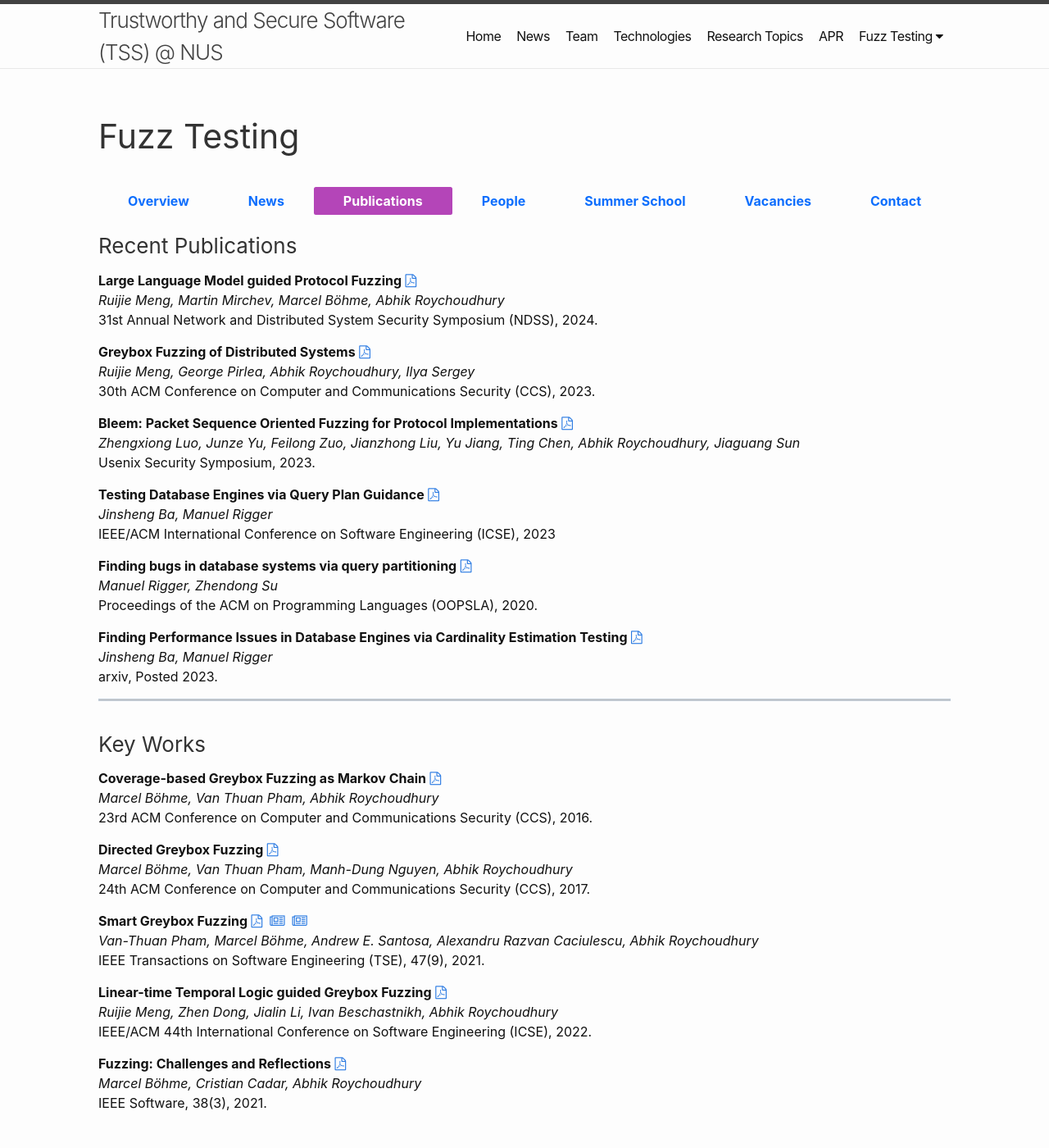
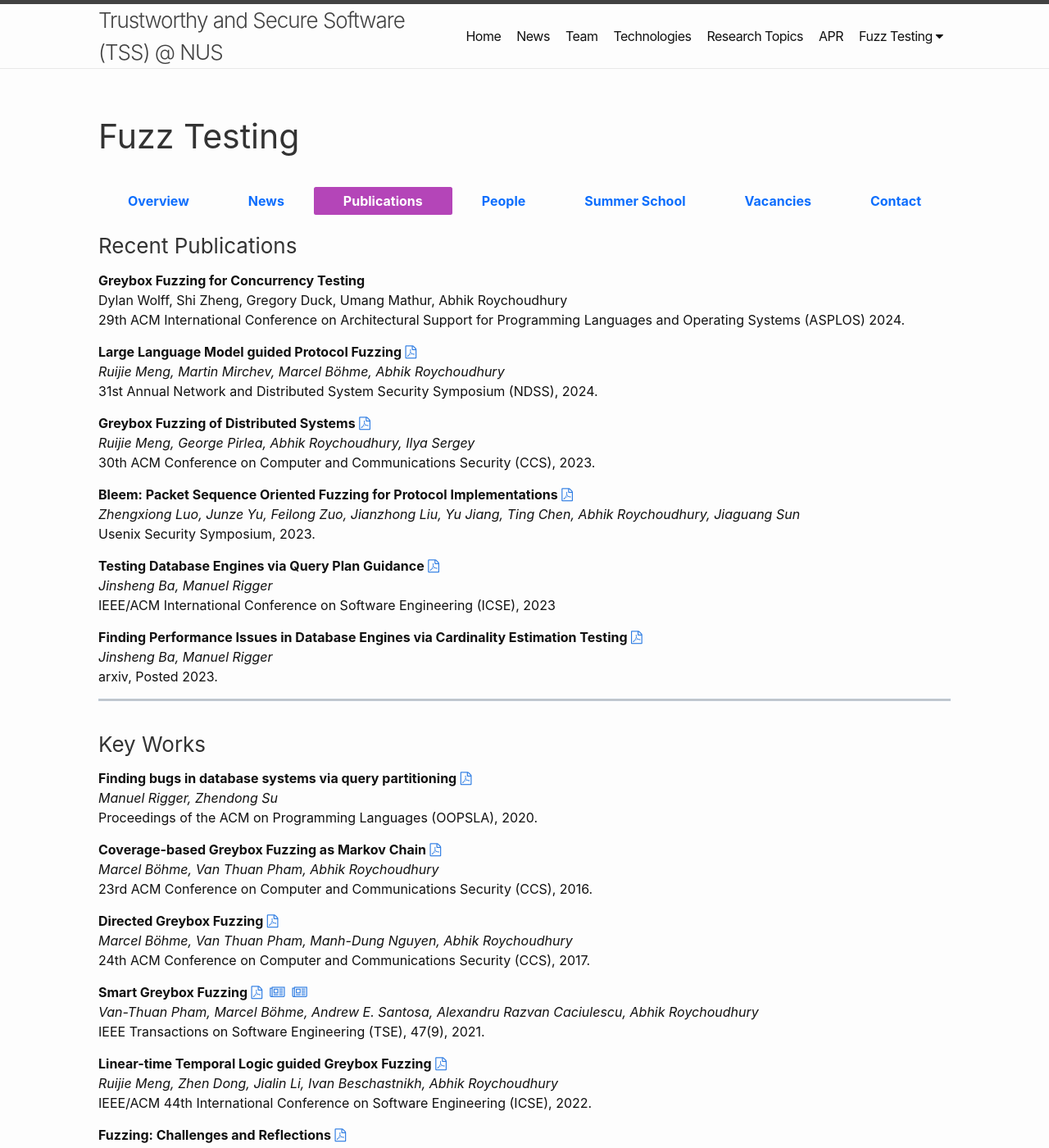
Before and after one commit to nus-tss/nus-tss.github.io, a Jekyll site: the page built from _pages/fuzzing_publications.md, in a window 1280 px wide and 1400 px high. Shown: the whole window at 82% size. Built offline with Jekyll 4.4.1, drawn with Linux system fonts in a browser that asks for light colours; nearby versions of some CDN libraries.

Commit message:
update publication

```diff
--- a/_pages/fuzzing_publications.md
+++ b/_pages/fuzzing_publications.md
@@ -16,6 +16,12 @@ news: <i class="fa fa-newspaper-o"></i>
 ---
 
 ### Recent Publications
+
+**Greybox Fuzzing for Concurrency Testing**
+<br>
+Dylan Wolff, Shi Zheng, Gregory Duck, Umang Mathur, Abhik Roychoudhury
+<br>
+29th ACM International Conference on Architectural Support for Programming Languages and Operating Systems (ASPLOS) 2024.
 
 **Large Language Model guided Protocol Fuzzing**
 [{{page.pdf}}](https://abhikrc.com/pdf/NDSS24.pdf)
@@ -45,13 +51,6 @@ _Jinsheng Ba, Manuel Rigger_
 <br>
 IEEE/ACM International Conference on Software Engineering (ICSE), 2023
 
-**Finding bugs in database systems via query partitioning**
-[{{page.pdf}}](https://dl.acm.org/doi/abs/10.1145/3428279)
-<br>
-_Manuel Rigger, Zhendong Su_
-<br>
-Proceedings of the ACM on Programming Languages (OOPSLA), 2020.
-
 **Finding Performance Issues in Database Engines via Cardinality Estimation Testing**
 [{{page.pdf}}](https://arxiv.org/pdf/2306.00355.pdf)
 <br>
@@ -63,6 +62,13 @@ arxiv, Posted 2023.
 <br>
 
 ### Key Works
+
+**Finding bugs in database systems via query partitioning**
+[{{page.pdf}}](https://dl.acm.org/doi/abs/10.1145/3428279)
+<br>
+_Manuel Rigger, Zhendong Su_
+<br>
+Proceedings of the ACM on Programming Languages (OOPSLA), 2020.
 
 **Coverage-based Greybox Fuzzing as Markov Chain**
 [{{page.pdf}}](http://www.comp.nus.edu.sg/~abhik/pdf/CCS16.pdf)
```
